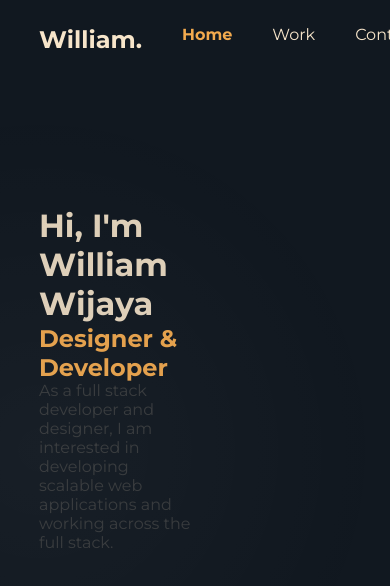
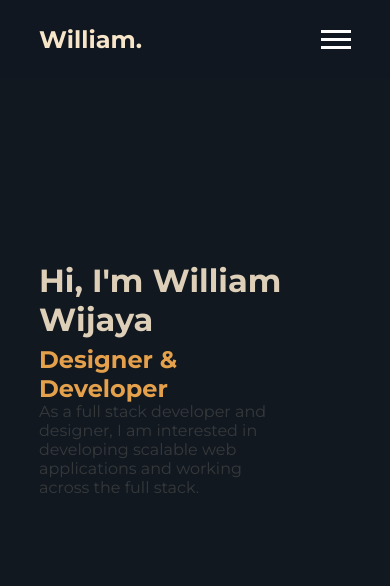
Before and after one commit to code4space/portofolio, a React (Vite) app: page / in a window 390 px wide. Shown: the top 586 px of the page. Built offline with nearby package versions, Linux system fonts and the light colour scheme.

Commit message:
making more responsive

```diff
--- a/index.html
+++ b/index.html
@@ -4,7 +4,7 @@
     <meta charset="UTF-8" />
     <link rel="icon" type="image/svg+xml" href="/vite.svg" />
     <meta name="viewport" content="width=device-width, initial-scale=1.0" />
-    <title>Vite + React</title>
+    <title>William Wijaya</title>
   </head>
   <body>
     <div id="root"></div>
--- a/src/App.jsx
+++ b/src/App.jsx
@@ -8,19 +8,34 @@ import ProjectPage from './pages/projects.jsx';
 import ContactPage from './pages/contact.jsx';
 
 const App = () => {
+  const [showWelcomePage, setShowWelcomePage] = useState(true);
+  const [activePage, setActivePage] = useState(1);
+  const [isMobile, setIsMobile] = useState(false);
   useEffect(() => {
     AOS.init();
-  }, [])
 
-  const [showWelcomePage, setShowWelcomePage] = useState(true);
-  useEffect(() => {
     // Hide the welcome page after 3 seconds
     const timeout = setTimeout(() => {
       setShowWelcomePage(false);
     }, 4000);
 
-    // Clean up the timeout when the component unmounts
-    return () => clearTimeout(timeout);
+    const handleResize = () => {
+      const isMobileDevice = window.innerWidth <= 768; // Set the breakpoint for mobile devices
+
+      setIsMobile(isMobileDevice);
+    };
+
+    // Initial device check
+    handleResize();
+
+    // Update device type when the window is resized
+    window.addEventListener('resize', handleResize);
+
+    // Clean up event listener on component unmount
+    return () => {
+      window.removeEventListener('resize', handleResize);
+      clearTimeout(timeout);
+    };
   }, []);
 
   const lightRef = useRef(null);
@@ -36,24 +51,32 @@ const App = () => {
     };
 
     window.addEventListener('mousemove', handleMouseMove);
+    const container = document.querySelector('.container');
+    container.addEventListener('scroll', handleScroll);
 
     return () => {
+      container.removeEventListener('scroll', handleScroll);
       window.removeEventListener('mousemove', handleMouseMove);
     };
   }, []);
+
+    const handleScroll = () => {
+    const container = document.querySelector('.container');
+    container.style.scrollbarWidth = '';
+  };
 
   return (
     <div className='container'>
       {showWelcomePage ?
         <WelcomPage /> :
         <>
-          <div className='light-container'>
+          {!isMobile && <div className='light-container'>
             <div className='light' ref={lightRef}></div>
-          </div>
-          <Navigation/>
-          <IntroductionPage />
-          <ProjectPage/>
-          <ContactPage />
+          </div>}
+          <Navigation activePage={activePage} setActivePage={setActivePage} isMobile={isMobile}/>
+          <IntroductionPage setActivePage={setActivePage}/>
+          <ProjectPage setActivePage={setActivePage} isMobile={isMobile}/>
+          <ContactPage setActivePage={setActivePage}/>
         </>
       }
     </div>
--- a/src/assets/css/contact.css
+++ b/src/assets/css/contact.css
@@ -13,11 +13,13 @@
 .contact h1 {
     color: #f7e5ca;
     margin-bottom: 20px;
+    text-align: center;
 }
 
 .contact p {
     text-align: center;
-    width: 600px;
+    width: 70vw;
+    max-width: 600px;
     color: rgb(133, 133, 133);
     margin-bottom: 30px;
 }
@@ -26,4 +28,6 @@
     position: absolute;
     bottom: 50px;
     color: rgb(133, 133, 133);
+    text-align: center;
+    width: 90vw;
 }
--- a/src/assets/css/introduction.css
+++ b/src/assets/css/introduction.css
@@ -14,7 +14,8 @@
 }
 
 .profile {
-    width: 50%;
+    width: 80%;
+    max-width: 500px;
 }
 
 .profile h1 {
@@ -27,6 +28,7 @@
 .profile h2 {
     color: #f3aa4e;
     margin-bottom: 15px;
+    margin-top: 5px;
     position: relative;
     animation: slide-in 1s ease-out 0.7s;
     animation-fill-mode: both;
--- a/src/assets/css/navigation.css
+++ b/src/assets/css/navigation.css
@@ -6,7 +6,8 @@
     top: 0;
     z-index: 2;
     padding: 25px 10vw;
-    background-color: #111820;
+    background-color: #111820f7;
+    backdrop-filter: blur(8px);
     transition: 0.5s all ease;
 }
 
@@ -39,3 +40,171 @@
 .hideNav {
     top: -90px;
 }
+
+
+/* mobile style */
+
+.navbar-button {
+    display: flex;
+    flex-direction: column;
+    justify-content: space-evenly;
+    height: 100%;
+    cursor: pointer;
+    animation: slide-in 1s ease-out;
+    z-index: 4;
+    position: relative;
+}
+
+.navbar-button span {
+    width: 30px;
+    height: 3px;
+    background-color: white;
+    transition: 0.5s all ease;
+}
+
+.active-navbar span:nth-child(1) {
+    animation: rotateAnimation 0.7s forwards;
+    animation-fill-mode: both;
+}
+
+.deactive-navbar span:nth-child(1) {
+    animation: rotateAnimationReverse 0.7s forwards;
+    animation-fill-mode: both;
+}
+
+@keyframes rotateAnimation {
+    0% {
+        transform: translateY(0);
+    }
+
+    50% {
+        transform: translateY(8px);
+    }
+
+    100% {
+        transform: translateY(8px) rotate(45deg);
+    }
+}
+
+@keyframes rotateAnimationReverse {
+    0% {
+        transform: translateY(8px) rotate(45deg);
+    }
+
+    50% {
+        transform: translateY(8px);
+    }
+
+    100% {
+        transform: translateY(0);
+    }
+}
+
+.active-navbar span:nth-child(3) {
+    animation: rotateAnimation1 0.7s forwards;
+    animation-fill-mode: both;
+}
+
+.deactive-navbar span:nth-child(3) {
+    animation: rotateAnimationReverse1 0.7s forwards;
+    animation-fill-mode: both;
+}
+
+@keyframes rotateAnimation1 {
+    0% {
+        transform: translateY(0);
+    }
+
+    50% {
+        transform: translateY(-8px);
+    }
+
+    100% {
+        transform: translateY(-8px) rotate(-45deg);
+    }
+}
+
+@keyframes rotateAnimationReverse1 {
+    0% {
+        transform: translateY(-8px) rotate(-45deg);
+    }
+
+    50% {
+        transform: translateY(-8px);
+    }
+
+    100% {
+        transform: translateY(0);
+    }
+}
+
+.active-navbar span:nth-child(2) {
+    opacity: 0;
+}
+/*
+.nav-container {
+    position: relative;
+} */
+
+.nav-container {
+    position: absolute;
+    width: 100%;
+    height: 100vh;
+    max-width: 100%;
+    z-index: 4;
+    top: 0;
+    right: 0;
+    display: flex;
+    flex-direction: row-reverse;
+    transition: 0.2s all ease;
+    overflow: hidden;
+}
+
+.nav-bg {
+    width: 100vw;
+    height: 100vh;
+    backdrop-filter: blur(10px);
+    position: fixed;
+    z-index: 2;
+    top: 0;
+    right: 0;
+}
+
+.nav-content {
+    width: 45%;
+    height: 100%;
+    background-color: #111820;
+    box-shadow: 0 -3px 10px rgba(0, 0, 0, 0.5);
+    position: absolute;
+    z-index: 3;
+    top: 0;
+    right: 0;
+}
+
+.nav-content ul {
+    flex-direction: column;
+    align-items: flex-end;
+    margin-top: 100px;
+    margin-right: 10vw;
+    gap: 50px;
+}
+
+.nav-content ul li {
+    display: flex;
+    flex-direction: column;
+    align-items: flex-end;
+}
+
+.nav-content ul li::after {
+    content: '';
+    width: 0;
+    height: 1px;
+    margin-top: 5px;
+    background-color: white;
+    transition: 0.3s all ease;
+}
+
+
+.nav-content ul li:hover::after {
+    width: 100%;
+}
--- a/src/assets/css/welcome.css
+++ b/src/assets/css/welcome.css
@@ -75,3 +75,11 @@
         transform: translateY(10px) rotate(0);
     }
 }
+
+@media only screen and (max-width: 300px) {
+
+    #welcome span {
+        font-size: 20px;
+        margin: 0 5px;
+    }
+}
--- a/src/components/navigation.jsx
+++ b/src/components/navigation.jsx
@@ -1,11 +1,10 @@
 import { useEffect, useState } from 'react';
 import '../assets/css/navigation.css';
 
-export default function Navigation() {
-  const [activePage, setActivePage] = useState(1);
+export default function Navigation({ activePage, setActivePage, isMobile }) {
   const [isNavVisible, setIsNavVisible] = useState(true);
   const [scrollPosition, setScrollPosition] = useState(0);
-
+  const [navbar, setNavbar] = useState(false);
 
   useEffect(() => {
     const handleScroll = () => {
@@ -25,24 +24,10 @@ export default function Navigation() {
     return () => window.removeEventListener('scroll', handleScroll);
   }, [scrollPosition]);
 
-  useEffect(() => {
-    const handleScroll = () => {
-      const scrollHeight = window.scrollY;
-      const viewportHeight1 = window.innerHeight;
-      const viewportHeight2 = window.innerHeight;
+  const navigationClass = (!isNavVisible && !navbar) ? 'hideNav' : ''
 
-      if (scrollHeight < viewportHeight1) setActivePage(1);
-      else if (scrollHeight < viewportHeight2-100) setActivePage(2);
-      else setActivePage(3)
-    };
-
-    window.addEventListener('scroll', handleScroll);
-    return () => window.removeEventListener('scroll', handleScroll);
-  }, []);
-
-  const navigationClass = isNavVisible ? '' : 'hideNav';
-
-  const handleChangePage = (target) => {
+  const handleChangePage = (target, page) => {
+    if (isMobile && navbar) setNavbar(false)
     const targetElement = document.getElementById(target);
     if (targetElement) {
       const targetPosition = targetElement.offsetTop;
@@ -52,19 +37,48 @@ export default function Navigation() {
       });
       setScrollPosition(targetPosition);
     }
+    setActivePage(page)
   };
 
+  function handleResume () {
+    window.open('https://drive.google.com/file/d/17MerATAwB_p5FxgiDwMJa-R8Gjox2ijd/view', '_blank');
+  }
+
   return (
+    <>
+      {(isMobile && navbar) ? <div className='nav-bg'></div> : ''}
       <div className={`navigation ${navigationClass}`}>
         <h2 onClick={() => window.location.reload()}>William.</h2>
+        {isMobile ?
+          <div>
+            <div className='nav-container' style={navbar ? null : { maxWidth: 0 }}>
+              <div onClick={() => {setNavbar(false)}} style={{position: 'absolute', width: '100%', height: '100%'}}></div>
+              <div className='nav-content'>
                 <ul>
-        <li onClick={() => handleChangePage('home')} style={activePage === 1 ? { fontWeight: '700', color: '#f3aa4e' } : null}>
+                  <li onClick={() => handleChangePage('home')}>
                     Home
                   </li>
-        <li onClick={() => handleChangePage('work')} style={activePage === 2 ? { fontWeight: '700', color: '#f3aa4e' } : null}>Work</li>
-        <li onClick={() => handleChangePage('contact')} style={activePage === 3 ? { fontWeight: '700', color: '#f3aa4e' } : null}>Contact</li>
-        <li>Resume</li>
+                  <li onClick={() => handleChangePage('work')} >Work</li>
+                  <li onClick={() => handleChangePage('contact')} >Contact</li>
+                  <li onClick={handleResume}>Resume</li>
                 </ul>
               </div>
+            </div>
+            <div className={navbar ? 'navbar-button active-navbar' : 'navbar-button deactive-navbar'} onClick={() => setNavbar(!navbar)}>
+              <span></span>
+              <span></span>
+              <span></span>
+            </div>
+          </div>
+          :
+          <ul>
+            <li onClick={() => handleChangePage('home', 1)} style={activePage === 1 ? { fontWeight: '700', color: '#f3aa4e' } : null}>
+              Home
+            </li>
+            <li onClick={() => handleChangePage('work', 2)} style={activePage === 2 ? { fontWeight: '700', color: '#f3aa4e' } : null}>Work</li>
+            <li onClick={() => handleChangePage('contact', 3)} style={activePage === 3 ? { fontWeight: '700', color: '#f3aa4e' } : null}>Contact</li>
+            <li onClick={handleResume}>Resume</li>
+          </ul>}
+      </div></>
   );
 }
--- a/src/index.css
+++ b/src/index.css
@@ -10,6 +10,26 @@ body {
   font-family: 'Montserrat';
 }
 
+::-webkit-scrollbar {
+  width: 6px;
+  background-color: #111820;
+}
+
+::-webkit-scrollbar-track {
+  background-color: transparent;
+}
+
+::-webkit-scrollbar-thumb {
+  background-color: transparent;
+  background-color: #2e2e2e;
+  border-radius: 5px;
+  border: none;
+}
+
+/* ::-webkit-scrollbar-thumb {
+  background-color:
+} */
+
 .container {
   display: flex;
   justify-content: center;
@@ -17,8 +37,7 @@ body {
   flex-direction: column;
   width: 100%;
   background-color: #111820;
-  overflow: hidden !important;
-
+  scrollbar-width: 8px;
 }
 
 .light-container {
```
Also changed, not shown: src/assets/css/project.css (+81 -3 lines), src/pages/contact.jsx (+7 -3 lines), src/pages/introduction.jsx (+12 -7 lines), src/pages/projects.jsx (+45 -73 lines), 1 other file (tests, documents, lock files or other folders). Lines whose indentation alone changed are shown as unchanged.
